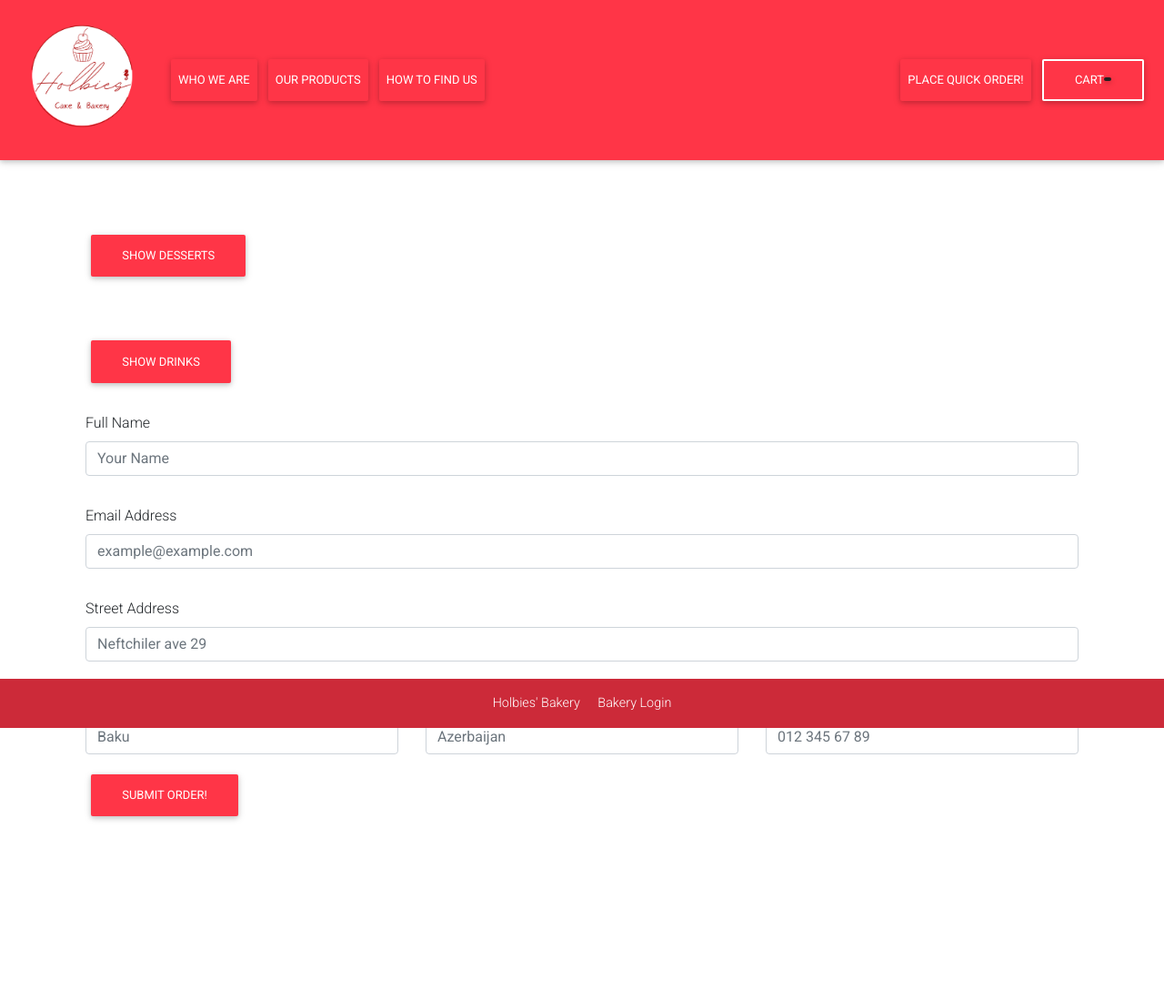
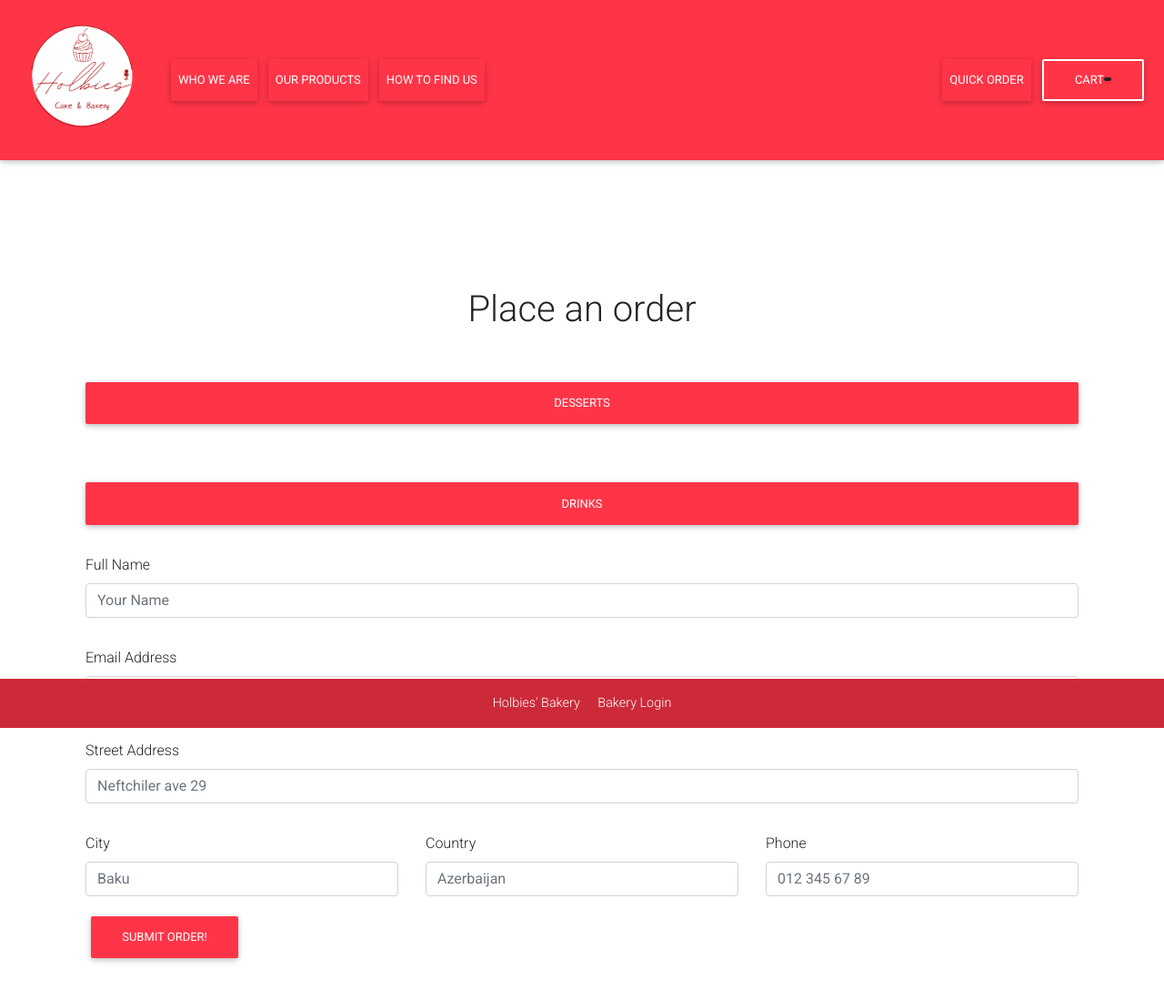
Before and after one commit to lunarinaa/holbertonschool-portfolio_project, a Django app: page /order/ in a window 1280 px wide. Shown: the top 1099 px of the page at 91% size. Before the commit the page ends 902 px from the top, so only its background shows below. Run offline with Django 3.2, Linux system fonts and the light colour scheme; data comes from the database, SQL or seed files in the repository; both versions use the stored data as it was after the commit; some libraries are stand-ins or nearby versions.

Commit message:
styling adjusted

```diff
--- a/holbies_bakery/customer/templates/customer/about.html
+++ b/holbies_bakery/customer/templates/customer/about.html
@@ -1,6 +1,10 @@
 {% extends 'customer/base.html' %}
 {% load static %}
 {% block content %}
+</br>
+</br></br>
+</br></br>
+</br></br>
 <div class="container mb-5">
     <div class="row justify-content-center mt-5">
         <div class="col-md-8 col-sm-12 offset-md-1 p-4 text-center">
--- a/holbies_bakery/customer/templates/customer/contact.html
+++ b/holbies_bakery/customer/templates/customer/contact.html
@@ -2,6 +2,11 @@
 {% load static %}
 
 {% block content %}
+</br>
+</br></br>
+</br></br>
+</br></br>
+</br>
 <style>
     .contact-container {
         background-color: rgba(255, 255, 255, 0.9);
--- a/holbies_bakery/customer/templates/customer/index.html
+++ b/holbies_bakery/customer/templates/customer/index.html
@@ -2,6 +2,11 @@
 {% load static %}
 
 {% block content %}
+</br>
+</br></br>
+</br></br>
+</br></br>
+</br>
 
 <div class="container mb-5">
     <div class="row justify-content-center mt-5">
--- a/holbies_bakery/customer/templates/customer/menu.html
+++ b/holbies_bakery/customer/templates/customer/menu.html
@@ -1,6 +1,11 @@
 {% extends 'customer/base.html' %}
 
 {% block content %}
+</br>
+</br></br>
+</br></br>
+</br></br>
+</br>
 <div class="container">
     <div class="row justify-content-center mt-5">
         <div class="col-md-6 col-sm-12 text-center">
--- a/holbies_bakery/customer/templates/customer/navigation.html
+++ b/holbies_bakery/customer/templates/customer/navigation.html
@@ -1,6 +1,8 @@
 {% load static %}
-<nav class="navbar navbar-expand-lg navbar-dark bg-danger">
-  <a class="navbar-brand" href="{% url 'index' %}"><img src="{% static 'logo/logo.png' %}" alt="Holbies' Bakery Logo" class="img-fluid" width="150" height="150"></a>
+<nav class="navbar navbar-expand-lg navbar-dark bg-danger fixed-top">
+  <a class="navbar-brand" href="{% url 'index' %}">
+    <img src="{% static 'logo/logo.png' %}" alt="Holbies' Bakery Logo" class="img-fluid" width="150" height="150">
+  </a>
   <button class="navbar-toggler" type="button" data-toggle="collapse" data-target="#navbarNav" aria-controls="navbarNav" aria-expanded="false" aria-label="Toggle navigation">
     <span class="navbar-toggler-icon"></span>
   </button>
@@ -18,7 +20,7 @@
     </ul>
     <ul class="navbar-nav">
       <li class="nav-item">
-        <a class="btn btn-dark-red nav-link" href="{% url 'order' %}">Place Quick Order!</a>
+        <a class="btn btn-dark-red nav-link" href="{% url 'order' %}">Quick Order</a>
       </li>
     </ul>
     <form class="d-flex">
@@ -29,8 +31,6 @@
               {{ total_quantity }}
           </span>
       </a>
-  </form>
-
-
+    </form>
   </div>
 </nav>
--- a/holbies_bakery/customer/templates/customer/order.html
+++ b/holbies_bakery/customer/templates/customer/order.html
@@ -1,16 +1,28 @@
 {% extends 'customer/base.html' %}
 
 {% block content %}
+</br>
+</br></br>
+</br></br>
+</br></br>
+</br></br>
+</br>
+
 <div class="container mb-5">
     <div class="row justify-content-center mt-1">
         <div class="col-md-12 col-sm-12 p-4">
             <form method="POST">
                 {% csrf_token %}
+                <div class="row justify-content-center mt-5">
+                    <div class="col-md-6 col-sm-12 text-center">
+                        <h1>Place an order</h1>
+                    </div>
+                </div>
 
                 <!-- Desserts Section -->
                 <div class="pt-5">
-                    <button class="btn btn-danger mb-3" type="button" data-toggle="collapse" data-target="#dessertsCollapse" aria-expanded="false" aria-controls="dessertsCollapse">
-                        Show Desserts
+                    <button class="btn btn-danger btn-block mb-3" type="button" data-toggle="collapse" data-target="#dessertsCollapse" aria-expanded="false" aria-controls="dessertsCollapse">
+                        Desserts
                     </button>
                     <div class="collapse" id="dessertsCollapse">
                         <div class="card">
@@ -44,8 +54,8 @@
 
                 <!-- Drinks Section -->
                 <div class="pt-5">
-                    <button class="btn btn-danger mb-3" type="button" data-toggle="collapse" data-target="#drinksCollapse" aria-expanded="false" aria-controls="drinksCollapse">
-                        Show Drinks
+                    <button class="btn btn-danger btn-block mb-3" type="button" data-toggle="collapse" data-target="#drinksCollapse" aria-expanded="false" aria-controls="drinksCollapse">
+                         Drinks
                     </button>
                     <div class="collapse" id="drinksCollapse">
                         <div class="card">
--- a/holbies_bakery/customer/templates/customer/order_confirmation.html
+++ b/holbies_bakery/customer/templates/customer/order_confirmation.html
@@ -1,6 +1,12 @@
 {% extends 'customer/base.html' %}
 
 {% block content %}
+</br>
+</br></br>
+</br></br>
+</br></br>
+</br></br>
+</br>
 <div class="container mb-5">
     <div class="row justify-content-center mt-1">
         <div class="col-md-8 col-sm-12 p-4 text-center">
--- a/holbies_bakery/customer/templates/customer/order_pay_confirmation.html
+++ b/holbies_bakery/customer/templates/customer/order_pay_confirmation.html
@@ -1,6 +1,12 @@
 {% extends 'customer/base.html' %}
 
 {% block content %}
+</br>
+</br></br>
+</br></br>
+</br></br>
+</br></br>
+</br>
 <div class="container mb-5">
     <div class="row justify-content-center mt-1">
         <div class="col-md-5 col-sm-12 p-4 text-center">
```
Also changed, not shown: other parts of holbies_bakery/customer/templates/customer/order.html (+18 -16 lines), holbies_bakery/cart/templates/cart_summary.html (+10 -2 lines), holbies_bakery/customer/templates/customer/item.html (+16 -10 lines), holbies_bakery/db.sqlite3, holbies_bakery/media/menu_images/moist-chocolate-cupcakes-5.jpg (added).
